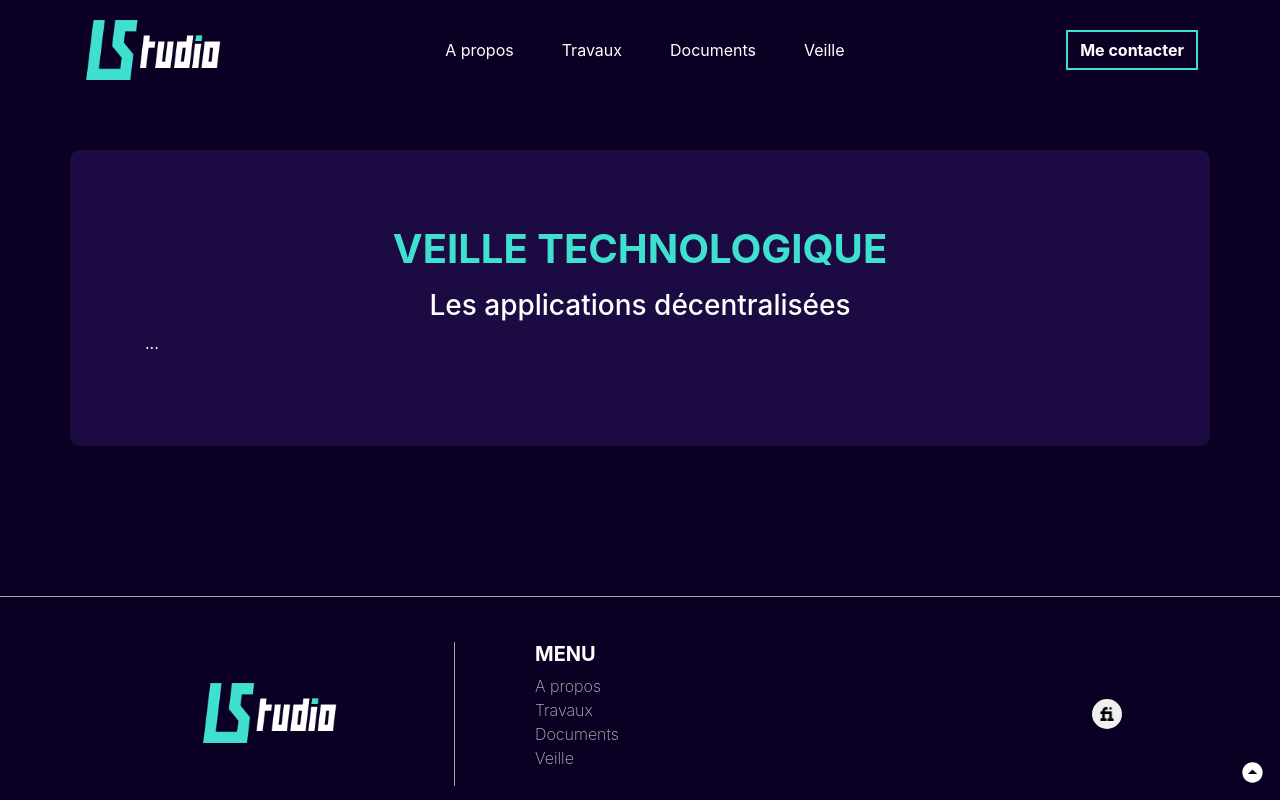
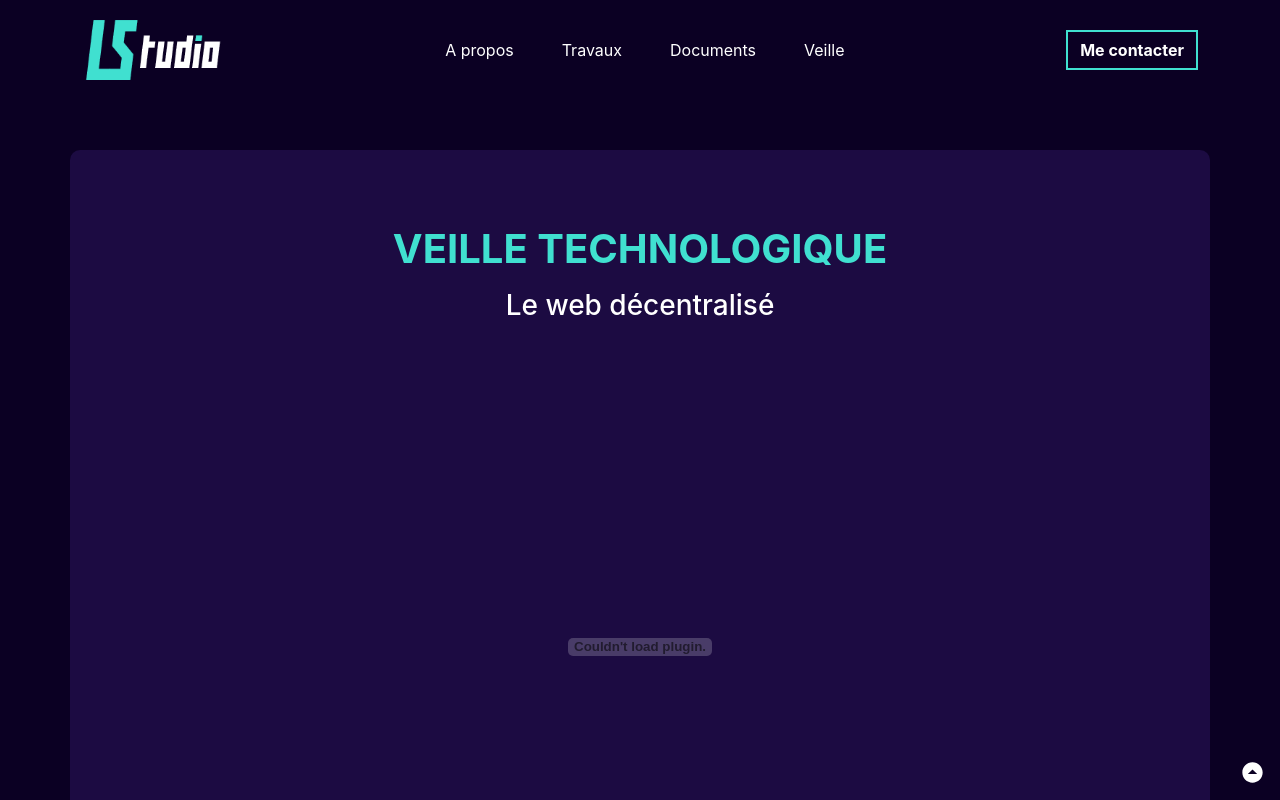
Before and after one commit to Feliiks/portfolio-v2, a React (Create React App) app: page /veille in a window 1280 px wide. Shown: the top 800 px of the page. Built offline with nearby package versions, Linux system fonts and the light colour scheme; a web font is replaced by a local one.

Commit message:
adding veille

```diff
--- a/src/components/documents/index.js
+++ b/src/components/documents/index.js
@@ -14,7 +14,7 @@ const Documents = () => {
       <div className="pricing">
         <div className="section-bg container">
           <div className="row section-pricing">
-            <h2 className="mb-3"> TABLEAU DE SYNTHESE </h2>
+            <h2 className="mb-4"> TABLEAU DE SYNTHESE </h2>
             <embed src={tableau_de_synthese} width="800" height="600"
                    type="application/pdf"/>
           </div>
--- a/src/components/veille/index.js
+++ b/src/components/veille/index.js
@@ -1,6 +1,7 @@
 import React, { useEffect } from 'react'
 
 import Preloader from '../preloader'
+import veille_techno from '../../assets/veille_technologique.pdf'
 
 const Veille = () => {
   useEffect(() => {
@@ -14,10 +15,9 @@ const Veille = () => {
         <div className="section-bg container">
           <div className="row section-pricing">
             <h2 className="mb-3"> VEILLE TECHNOLOGIQUE </h2>
-            <h3 className="mx-auto text-center"> Les applications
-              décentralisées </h3>
-
-            <p> ... </p>
+            <h3 className="mx-auto mb-4 text-center"> Le web décentralisé </h3>
+            <embed src={veille_techno} width="800" height="600"
+                   type="application/pdf"/>
           </div>
         </div>
       </div>
```
Also changed, not shown: 1 other file (tests, documents, lock files or other folders).
